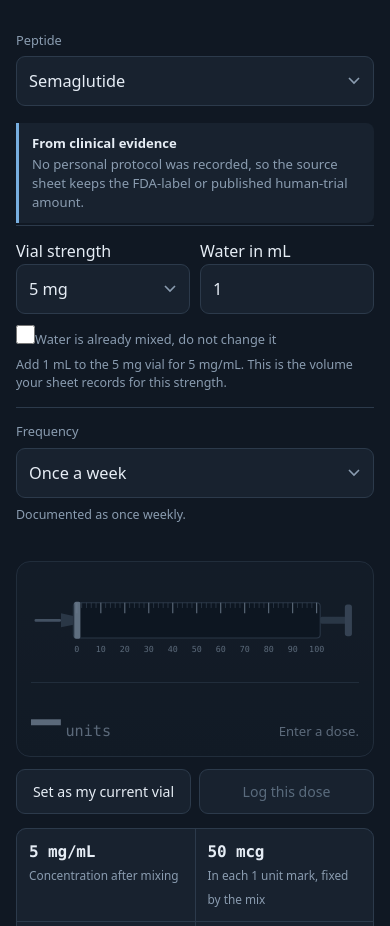
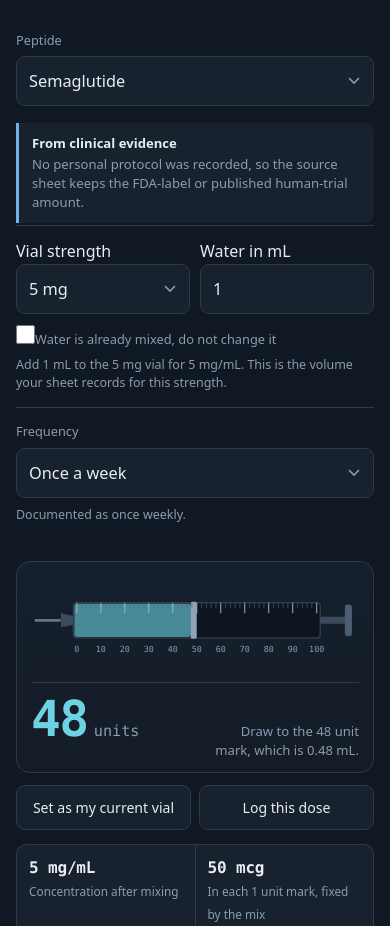
Before and after one commit to hhenson76/pep-dose-calc, a plain HTML site: page index.html in a window 390 px wide. Shown: the part 174-1100 px from the top of the page. Drawn offline with Linux system fonts and the light colour scheme.

Commit message:
Add files via upload

```diff
--- a/index.html
+++ b/index.html
@@ -589,6 +589,7 @@ const ALT = {
 
 const LADDER = []; for (let m=5; m<=100; m+=5) LADDER.push(m);
 let cur=null, wUnit="lb", bacTouched=false;
+let doseIsAuto=false, lastSrc="";
 let lastUnits=null, lastMg=null, lastDays=null, bacLocked=false, customDose=null, doseUnit="mg", proto="sheet", freq=7;
 
 /* ---------- saved data: current vial per compound, plus a dose log ---------- */
@@ -712,6 +713,37 @@ function schedFor(){
 }
 
 /* Documented amounts, listed for reading rather than auto-applied. */
+/* The documented amount to prefill the dose box with: the mid value where there
+   is one, otherwise the low, otherwise the high. Source order follows whichever
+   protocol is selected, then the sheet, then the community table. */
+function defaultDose(){
+  if (!cur) return null;
+  const pick = set => {
+    if (!set) return null;
+    const v = [set.standard, set.beginner, set.aggressive].find(x => typeof x === "number");
+    return (typeof v === "number") ? v : null;
+  };
+  let raw = null, per = null, src = "";
+  if (usingAlt()){
+    raw = pick(alt().d); src = alt().name;
+  }
+  if (raw === null){
+    raw = pick(cur.d); per = cur.perKg;
+    if (raw !== null) src = "your sheet";
+  }
+  if (raw === null && COMM[cur.n]){
+    raw = pick(COMM[cur.n].d); per = COMM[cur.n].perKg;
+    if (raw !== null) src = "the community protocol";
+  }
+  if (raw === null) return null;
+  if (per){
+    const kg = weightKg();
+    if (kg <= 0) return null;
+    raw = per === "mcg" ? raw*kg/1000 : raw*kg;
+  }
+  return {mg: raw, src: src};
+}
+
 function refList(){
   if (!cur) return [];
   const out = [], lab = {beginner:"Low", standard:"Mid", aggressive:"High"};
@@ -740,9 +772,14 @@ function loadCompound(){
 
   buildVialList();
 
-  $("weightField").classList.add("hide");
+  $("weightField").classList.toggle("hide", !(cur.perKg || (COMM[cur.n] && COMM[cur.n].perKg)));
 
-  customDose = (store.doses && store.doses[cur.n]) ? store.doses[cur.n] : null;
+  if (store.doses && store.doses[cur.n]){
+    customDose = store.doses[cur.n]; doseIsAuto = false;
+  } else {
+    const dd = defaultDose();
+    customDose = dd ? dd.mg : null; doseIsAuto = !!dd;
+  }
 
   const refs = refList();
   $("noteBody").innerHTML = (refs.length ? "<p><b>Documented amounts:</b></p><ul><li>"+refs.join("</li><li>")+"</li></ul>" : "")
@@ -857,6 +894,9 @@ function calc(){
     : "—";
 
   const comm = COMM[cur.n] || null;
+  const dd = defaultDose();
+  lastSrc = dd ? dd.src : "";
+  if (doseIsAuto && dd && (customDose === null || Math.abs(customDose - dd.mg) > 1e-9)) customDose = dd.mg;
   let doseMg = (customDose !== null && customDose > 0) ? customDose : null;
   let fixedU = null;
 
@@ -884,7 +924,7 @@ function calc(){
     $("sDoseLabel").textContent = "Dose per injection"
       + (cur.perComp ? ", each component" : "")
       + ", which is " + (doseUnit === "mcg" ? fmt(doseMg,4)+" mg" : fmt(doseMg*1000,1)+" mcg")
-      + ".";
+      + (doseIsAuto && lastSrc ? ". Filled in from " + lastSrc + ", type over it to change." : ".");
     const doses = base/doseMg;
     $("sVial").textContent = fmt(doses,1);
     const days = doses / freq * 7;
@@ -917,7 +957,8 @@ function calc(){
     } else if (!(mg>0 && ml>0)){
       $("drawOut").textContent = "Set the vial and water.";
     } else {
-      $("drawOut").textContent = "Enter a dose.";
+      $("drawOut").textContent = (cur.perKg || (comm && comm.perKg)) && weightKg()<=0
+        ? "Enter your body weight." : "Enter a dose.";
     }
   }
   if (usingAlt()){
@@ -1033,6 +1074,10 @@ $("proto").addEventListener("click", e => {
   const b = e.target.closest("button"); if (!b) return;
   [...$("proto").children].forEach(x => x.setAttribute("aria-pressed", x === b));
   proto = b.dataset.p;
+  if (!(store.doses && store.doses[cur.n])){
+    const d2 = defaultDose();
+    customDose = d2 ? d2.mg : null; doseIsAuto = !!d2;
+  }
   if (!bacLocked) bacTouched = false;
   onVialChange();
 });
@@ -1112,6 +1157,7 @@ $("compound").addEventListener("change", loadCompound);
 $("sDose").addEventListener("input", () => {
   const v = parseFloat($("sDose").value);
   customDose = (isFinite(v) && v > 0) ? readDose(v) : null;
+  doseIsAuto = false;
   if (!store.doses) store.doses = {};
   if (customDose !== null) store.doses[cur.n] = customDose; else delete store.doses[cur.n];
   persist();
--- a/sw.js
+++ b/sw.js
@@ -1,5 +1,5 @@
 /* Bump CACHE when you change index.html so installed copies pick up the new build. */
-const CACHE = "recon-calc-v4-4";
+const CACHE = "recon-calc-v4-5";
 const ASSETS = [
   "./index.html",
   "./manifest.webmanifest",
```
